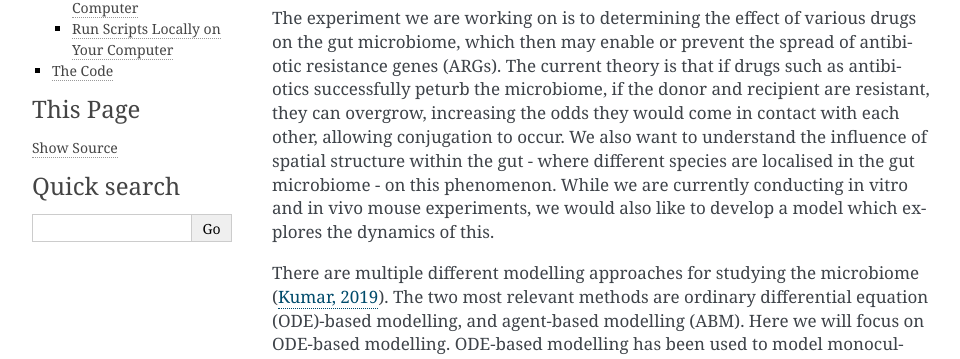
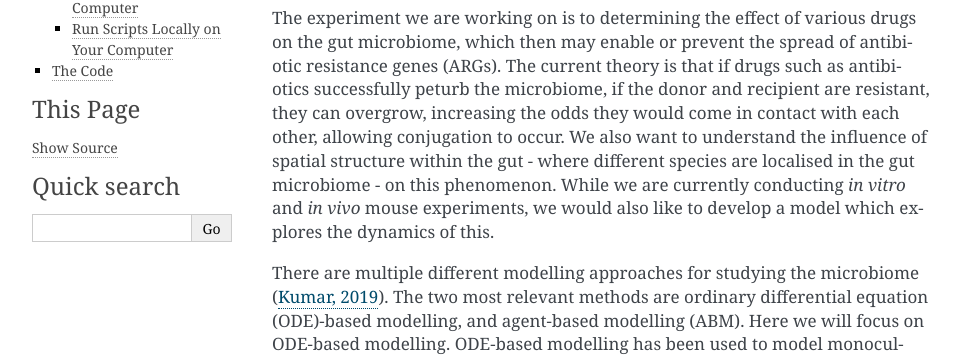
Before and after one commit to amybda/bacterial-community-conjugation-ODE, a Sphinx documentation site: the page built from docs/source/index.rst, in a window 1280 px wide. Shown: the part 265-624 px from the top of the page, without its empty margins (148-1108 px from the left). Built offline with Sphinx 7.4.7, drawn with Linux system fonts in a browser that asks for light colours.

```diff
--- a/docs/source/index.rst
+++ b/docs/source/index.rst
@@ -5,7 +5,7 @@
 
 ODE-based modelling of conjugation in a bacterial community in response to drug perturbation documentation
 ==========================================================================================================
-The experiment we are working on is to determining the effect of various drugs on the gut microbiome, which then may enable or prevent the spread of antibiotic resistance genes (ARGs). The current theory is that if drugs such as antibiotics successfully peturb the microbiome, if the donor and recipient are resistant, they can overgrow, increasing the odds they would come in contact with each other, allowing conjugation to occur. We also want to understand the influence of spatial structure within the gut - where different species are localised in the gut microbiome - on this phenomenon. While we are currently conducting in vitro and in vivo mouse experiments, we would also like to develop a model which explores the dynamics of this.
+The experiment we are working on is to determining the effect of various drugs on the gut microbiome, which then may enable or prevent the spread of antibiotic resistance genes (ARGs). The current theory is that if drugs such as antibiotics successfully peturb the microbiome, if the donor and recipient are resistant, they can overgrow, increasing the odds they would come in contact with each other, allowing conjugation to occur. We also want to understand the influence of spatial structure within the gut - where different species are localised in the gut microbiome - on this phenomenon. While we are currently conducting *in vitro* and *in vivo* mouse experiments, we would also like to develop a model which explores the dynamics of this.
 
 There are multiple different modelling approaches for studying the microbiome (`Kumar, 2019 <https://www.nature.com/articles/s41564-019-0491-9#Sec11>`_). The two most relevant methods are ordinary differential equation (ODE)-based modelling, and agent-based modelling (ABM). Here we will focus on ODE-based modelling. ODE-based modelling has been used to model monocultures or simple co-culture systems (minimal species), using rate equations to measure the change in different variables in time - such as species growth or plasmid transfer. The rate equations can be used to create mass balances (a set of ODEs that can be solved using standard computational solvers). These ODEs allow the simulation of dynamic interactions between species, but they often have to be simplified to reduce the number of variables and parameters.
 
```
Also changed, not shown: README.md (+2 -2 lines).
